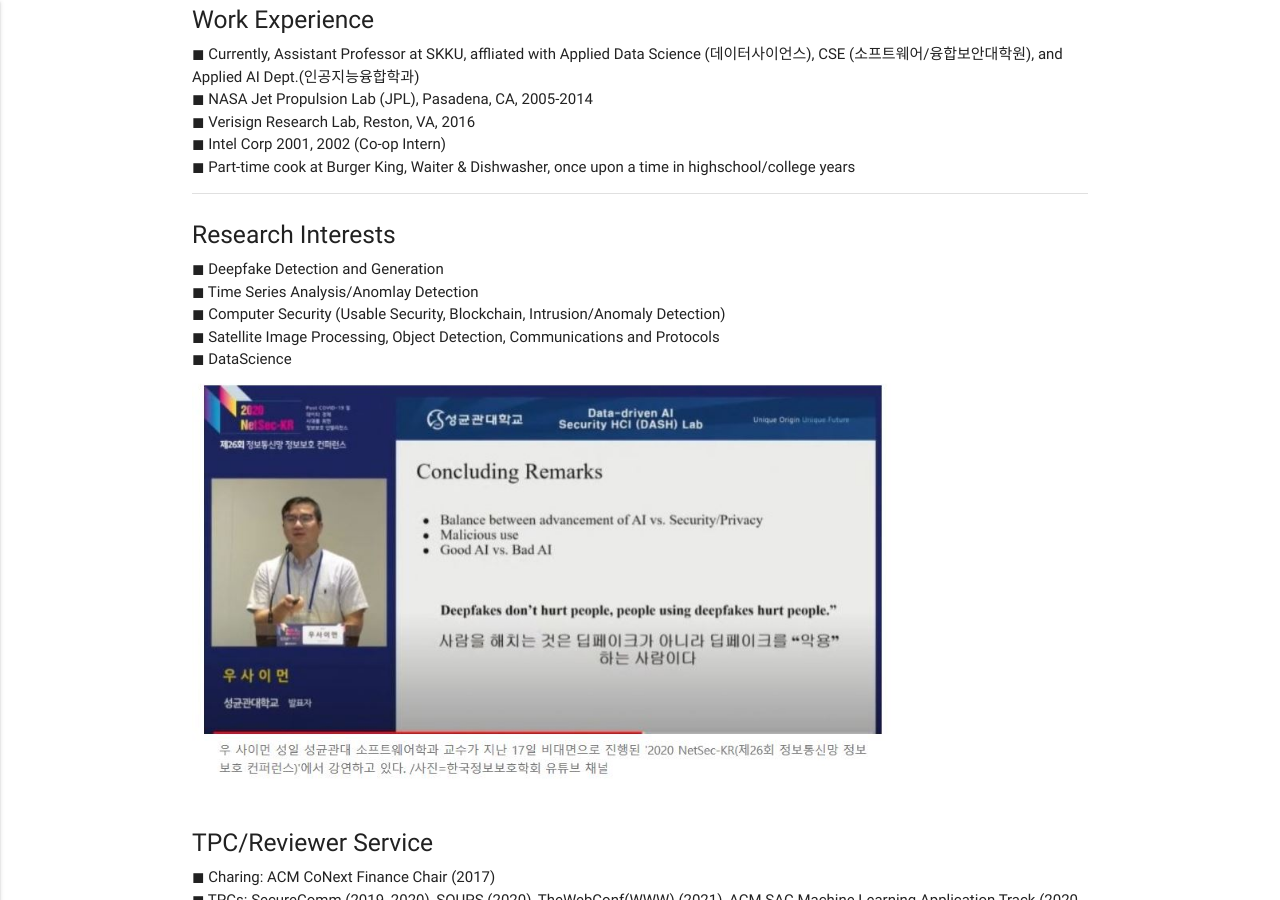
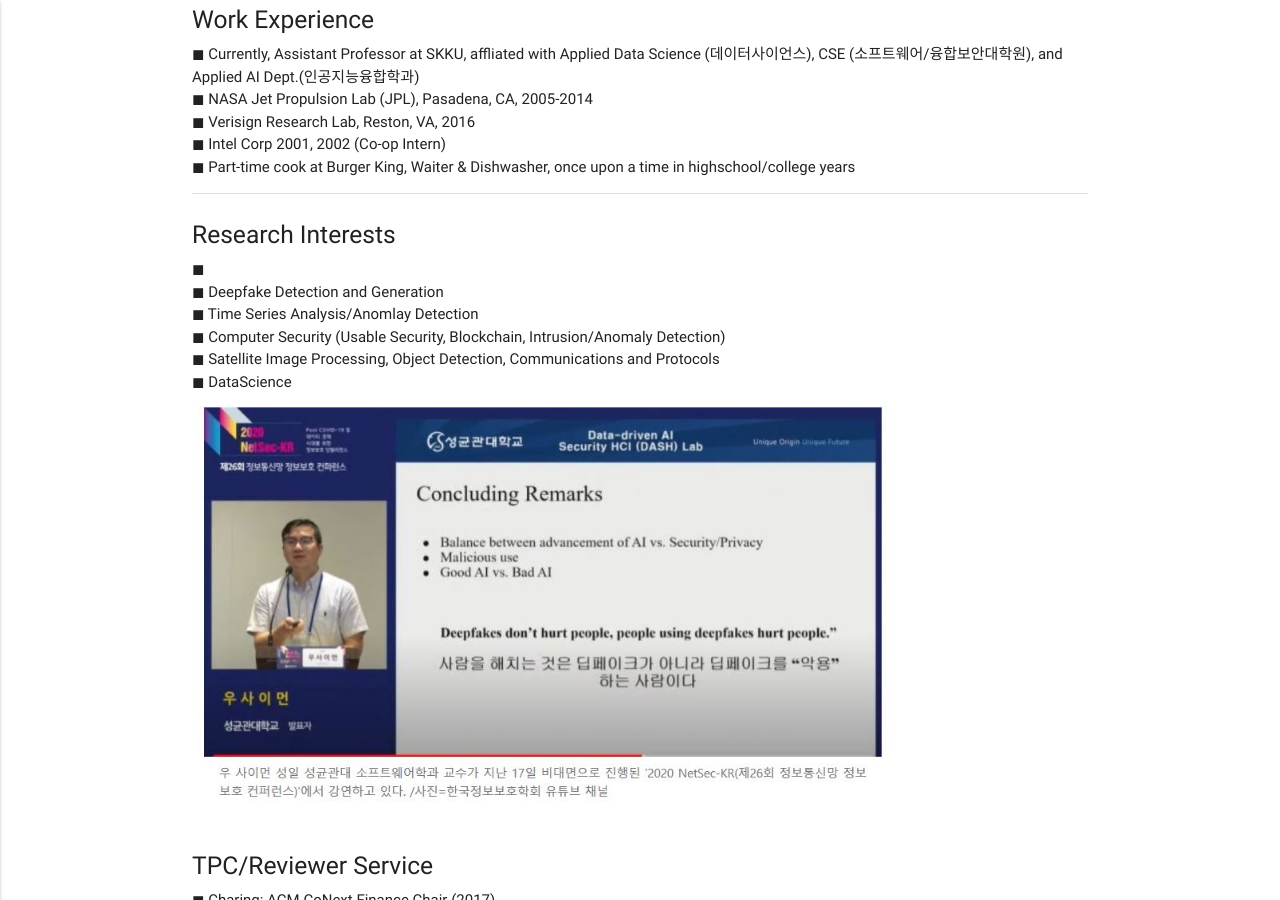
Before and after one commit to Yurim990507/DASH-Lab.github.io, a Jekyll site: the page built from example1.md, in a window 1280 px wide and 900 px high, scrolled down 410 px. Built offline with Jekyll 4.4.1, drawn with Linux system fonts in a browser that asks for light colours.

Commit message:
Update example1.md

```diff
--- a/example1.md
+++ b/example1.md
@@ -32,6 +32,7 @@ permalink: /About/
 <div class="divider"></div>
 <div class="section">
     <h5>Research Interests</h5>
+          ◼  <br>
           ◼ Deepfake Detection and Generation <br>
           ◼ Time Series Analysis/Anomlay Detection <br>
           ◼ Computer Security (Usable Security, Blockchain, Intrusion/Anomaly Detection) <br>
```
